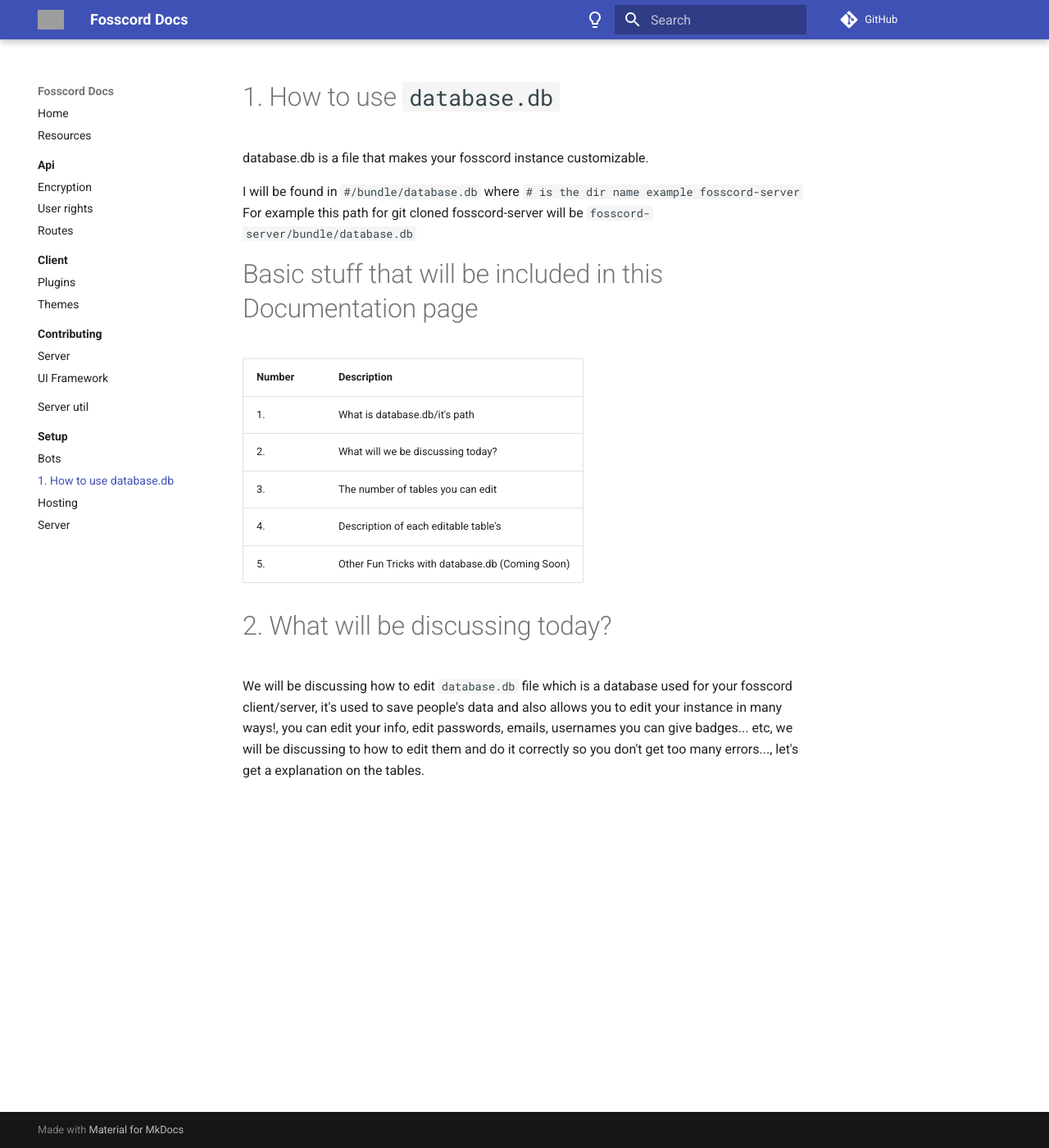
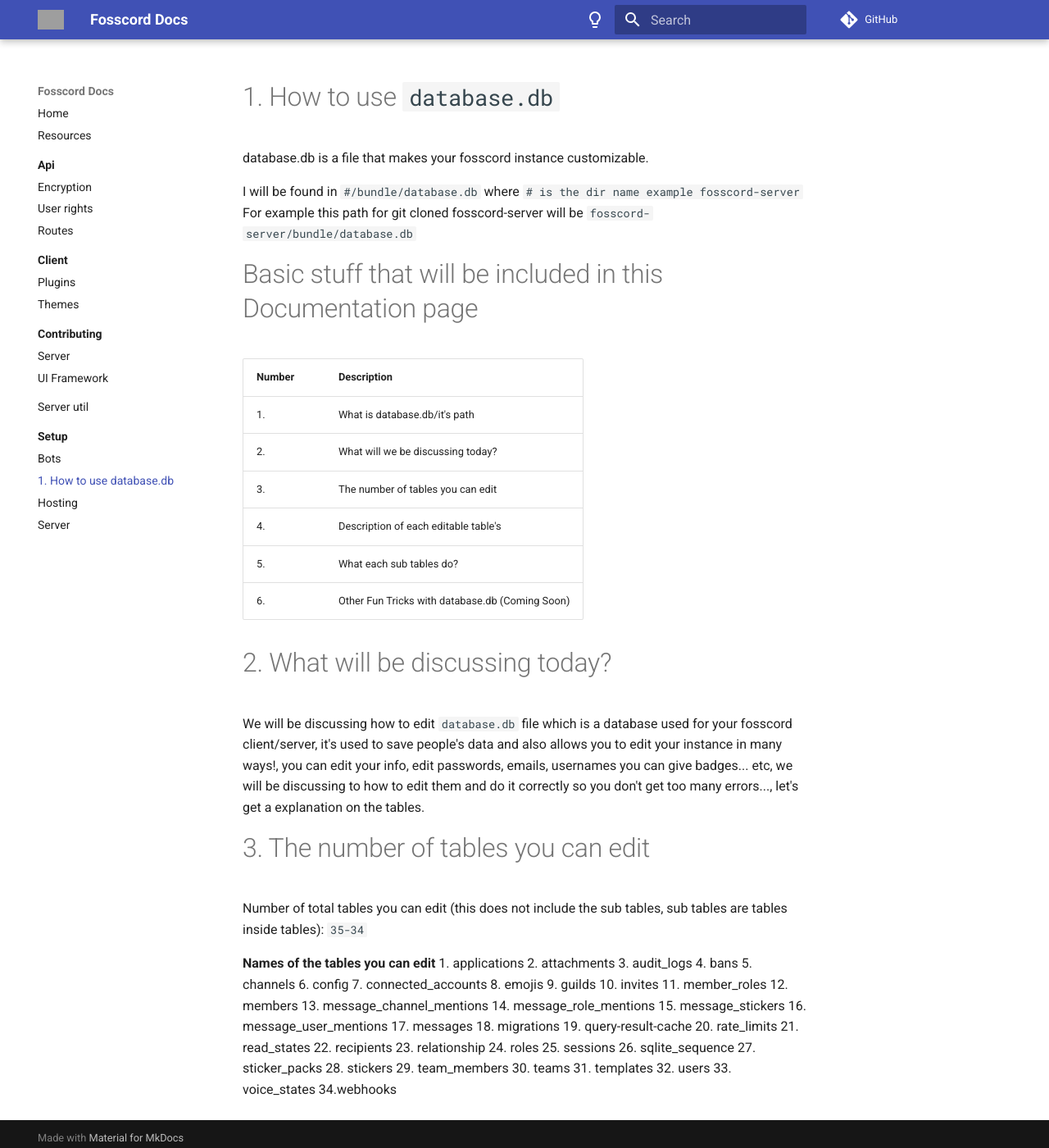
Before and after one commit to spacebarchat/docs, an MkDocs documentation site: the page built from docs/setup/database.md, in a window 1280 px wide and 1400 px high. Shown: the whole window at 82% size. Built offline with MkDocs 1.6.1 and Material for MkDocs 9.7.7, drawn with Linux system fonts in a browser that asks for light colours; comment, search, counter and statistics services are not loaded; grey boxes are pictures that could not be loaded.

Commit message:
Update database.md

```diff
--- a/docs/setup/database.md
+++ b/docs/setup/database.md
@@ -11,7 +11,48 @@
 | 2. | What will we be discussing today? |
 | 3. | The number of tables you can edit |
 | 4. | Description of each editable table's |
-| 5. | Other Fun Tricks with database.db (Coming Soon) |
+| 5. | What each sub tables do? |
+| 6. | Other Fun Tricks with database.db (Coming Soon) |
 
 # 2. What will be discussing today?
 We will be discussing how to edit `database.db` file which is a database used for your fosscord client/server, it's used to save people's data and also allows you to edit your instance in many ways!, you can edit your info, edit passwords, emails, usernames you can give badges... etc, we will be discussing to how to edit them and do it correctly so you don't get too many errors..., let's get a explanation on the tables.
+
+# 3. The number of tables you can edit
+
+Number of total tables you can edit (this does not include the sub tables, sub tables are tables inside tables): `35-34`
+
+**Names of the tables you can edit**
+1. applications
+2. attachments
+3. audit_logs
+4. bans
+5. channels
+6. config
+7. connected_accounts
+8. emojis
+9. guilds
+10. invites
+11. member_roles
+12. members
+13. message_channel_mentions
+14. message_role_mentions
+15. message_stickers
+16. message_user_mentions
+17. messages
+18. migrations
+19. query-result-cache
+20. rate_limits
+21. read_states
+22. recipients
+23. relationship
+24. roles
+25. sessions
+26. sqlite_sequence
+27. sticker_packs
+28. stickers
+29. team_members
+30. teams
+31. templates
+32. users
+33. voice_states
+34.webhooks
```
